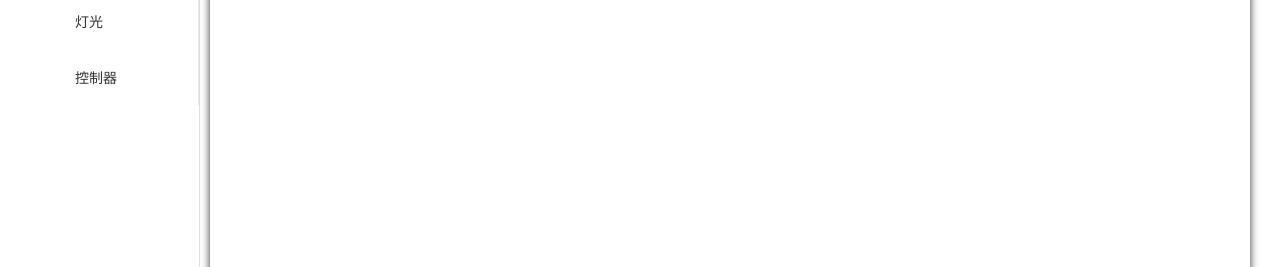
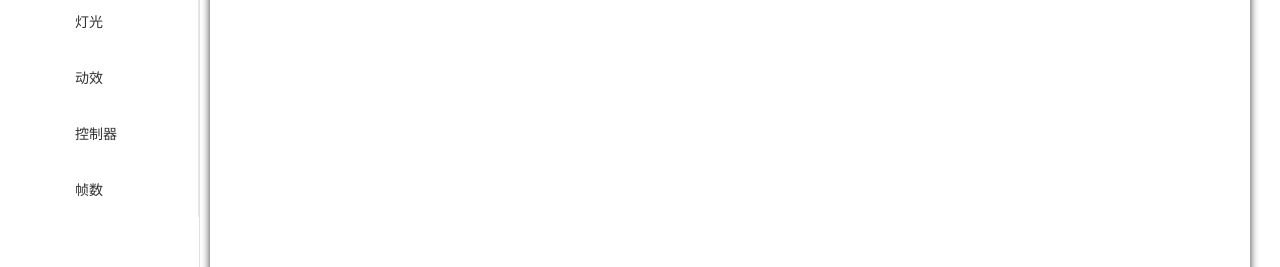
Before and after one commit to HEXIAYUE/webgl_demo, a Vue app: page / in a window 1280 px wide. Shown: the part 209-476 px from the top of the page. Built offline with nearby package versions, Linux system fonts and the light colour scheme.

Commit message:
添加路由

```diff
--- a/package.json
+++ b/package.json
@@ -10,7 +10,7 @@
   "dependencies": {
     "core-js": "^3.6.5",
     "element-ui": "^2.15.5",
-    "three": "^0.132.0",
+    "three": "^0.133.1",
     "vue": "^2.6.11",
     "vue-router": "^3.2.0",
     "vuex": "^3.4.0"
--- a/public/index.html
+++ b/public/index.html
@@ -6,7 +6,7 @@
     <meta name="viewport" content="width=device-width,initial-scale=1.0">
     <link rel="icon" href="<%= BASE_URL %>favicon.ico">
     <title>webgl_demo</title>
-    <script src="//at.alicdn.com/t/font_2774502_j3kfs6cbh1.js"></script>
+    <script src="//at.alicdn.com/t/font_2774502_689ktsgl7dl.js"></script>
   </head>
   <body>
     <noscript>
--- a/src/main.js
+++ b/src/main.js
@@ -6,10 +6,8 @@ import store from './store';
 import './assets/style/common.css';
 import ElementUI from 'element-ui';
 import 'element-ui/lib/theme-chalk/index.css';
-// import * as THREE from 'three'
 // import { OrbitControls } from 'three/examples/jsm/controls/OrbitControls.js'
 
-// Vue.prototype.$Three = THREE
 // Vue.prototype.$OrbitControls = OrbitControls
 Vue.use(ElementUI);
 Vue.config.productionTip = false;
--- a/src/router/index.js
+++ b/src/router/index.js
@@ -37,11 +37,27 @@ const routes = [
                 },
             },
             {
+                path: '/Dynamiceffect',
+                name: 'Dynamiceffect',
+                component: () => import(/* webpackChunkName: "about" */ '../views/component/Dynamiceffect.vue'),
+                meta: {
+                    title: '动效',
+                },
+            },
+            {
                 path: '/Controller',
                 name: 'Controller',
                 component: () => import(/* webpackChunkName: "about" */ '../views/component/Controller.vue'),
                 meta: {
                     title: '控制器',
+                },
+            },
+            {
+                path: '/Frame',
+                name: 'Frame',
+                component: () => import(/* webpackChunkName: "about" */ '../views/component/Frame.vue'),
+                meta: {
+                    title: '灯光',
                 },
             }
         ]
--- a/src/views/component/StereoModel.vue
+++ b/src/views/component/StereoModel.vue
@@ -6,27 +6,31 @@
 </template>
 
 <script>
+import * as THREE from 'three';
+
 //import x from ''
 export default {
-        name:'StereoModel',
-        components: {
-
-        },
-        data () {
+	name: 'StereoModel',
+	components: {},
+	data() {
 		return {
-
+			// 场景对象Scene
+			screen: null,
 		};
 	},
-        computed: {
-
+	computed: {},
+	methods: {
+		// 初始化函数
+		init() {
+			this.screen = new THREE.screen();
 		},
-        methods: {
-
 	},
-    }
+	mounted() {
+		this.init();
+	},
+};
 </script>
 
 <style lang='less' scoped>
 //@import url()
-
 </style>
--- a/src/views/home/Aside.vue
+++ b/src/views/home/Aside.vue
@@ -35,9 +35,19 @@ export default {
 					text: '灯光',
 				},
                 {
+					router: '/Dynamiceffect',
+					svgClass: '#icon-dongxiao',
+					text: '动效',
+				},
+                {
 					router: '/Controller',
 					svgClass: '#icon-kongzhiqi',
 					text: '控制器',
+				},
+                {
+					router: '/Frame',
+					svgClass: '#icon-yizhenshuju',
+					text: '帧数',
 				},
 			],
 		};
```
Also changed, not shown: src/views/component/Dynamiceffect.vue (added), src/views/component/Frame.vue (added), 1 other file (tests, documents, lock files or other folders). Lines whose indentation alone changed are shown as unchanged.
